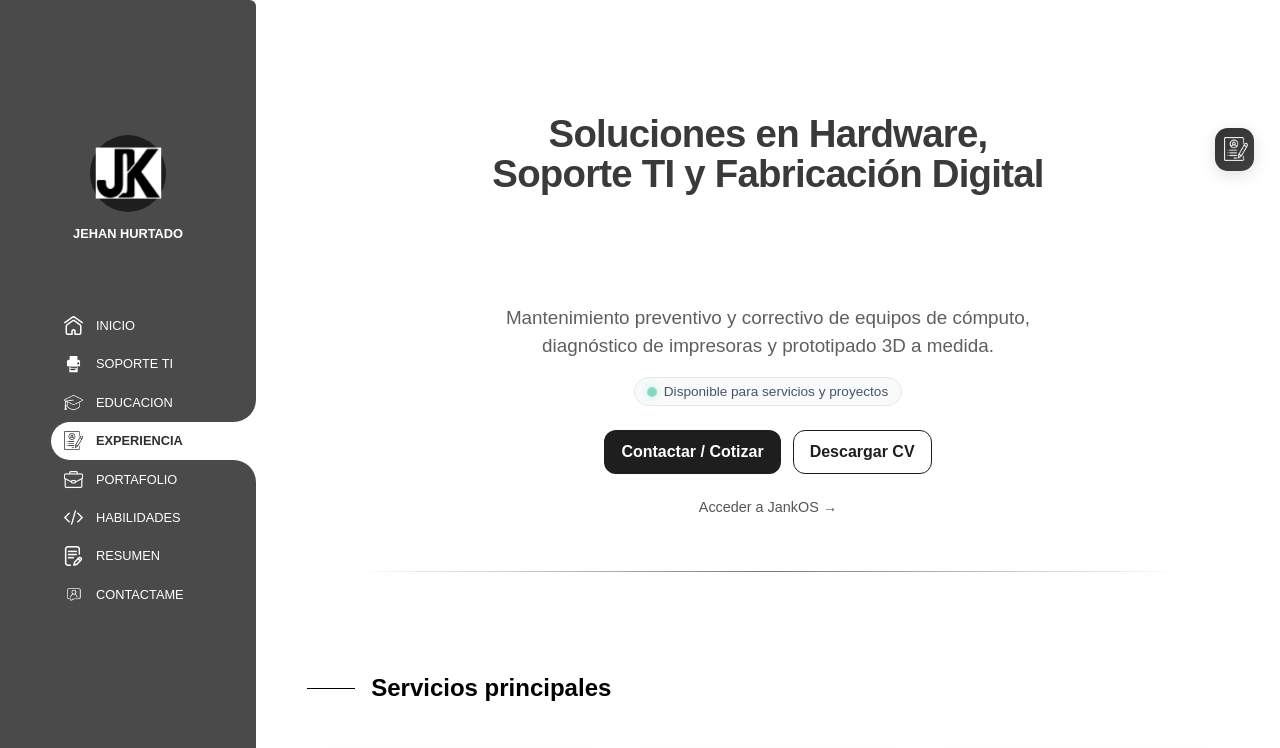
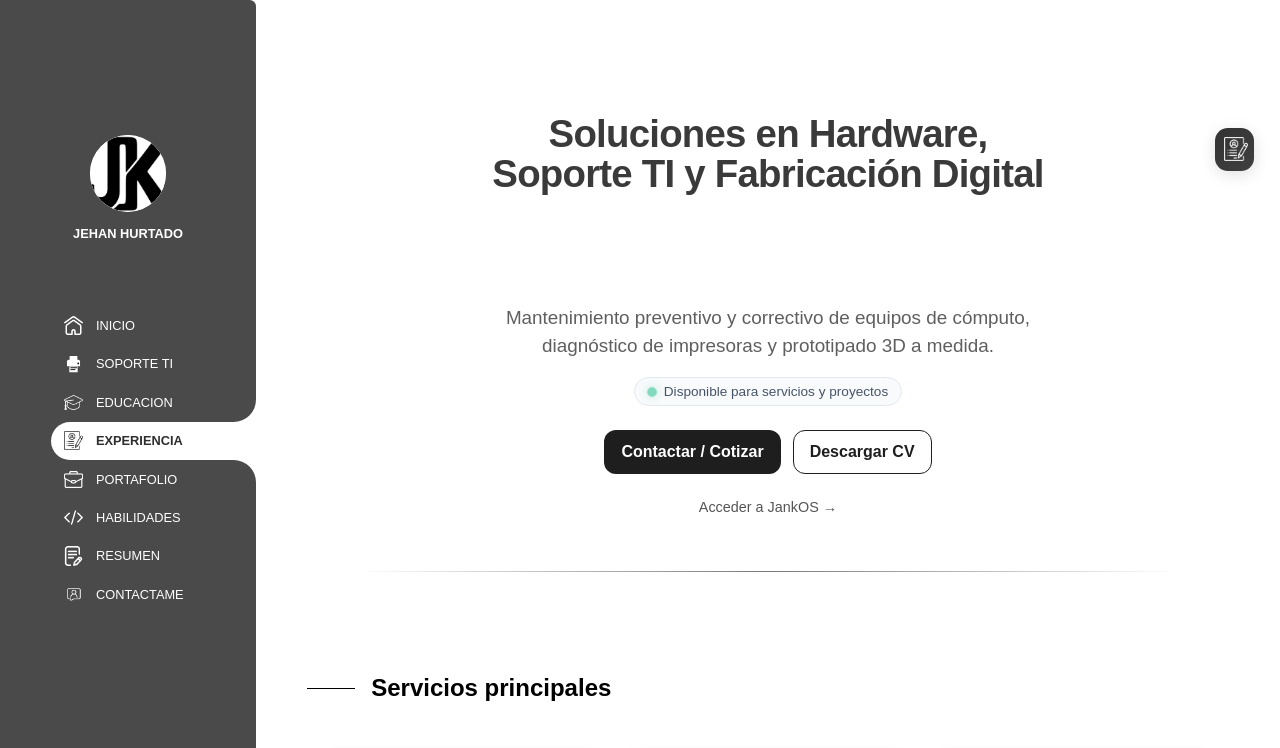
Before and after one commit to Jank1510/jankCVonline, an Angular app: page / in a window 1280 px wide. Shown: the top 748 px of the page. Built offline with nearby package versions, Linux system fonts and the light colour scheme.

Commit message:
fix: aplicar enmascaramiento circular perfecto al logo del perfil

```diff
--- a/src/app/aside-menu/aside-menu.component.css
+++ b/src/app/aside-menu/aside-menu.component.css
@@ -30,14 +30,16 @@
     display: flex;
     justify-content: center;
     align-items: center;
-    background-color: #1e1e1e;
+    background-color: #ffffff;
+    border-radius: 50%;
+    overflow: hidden;
 }
 
 .logo-container img {
     width: 100%;
     height: 100%;
-    object-fit: contain;
-    transform: scale(0.85);
+    object-fit: cover;
+    border-radius: 50%;
 }
 
 .navegacion {
```
